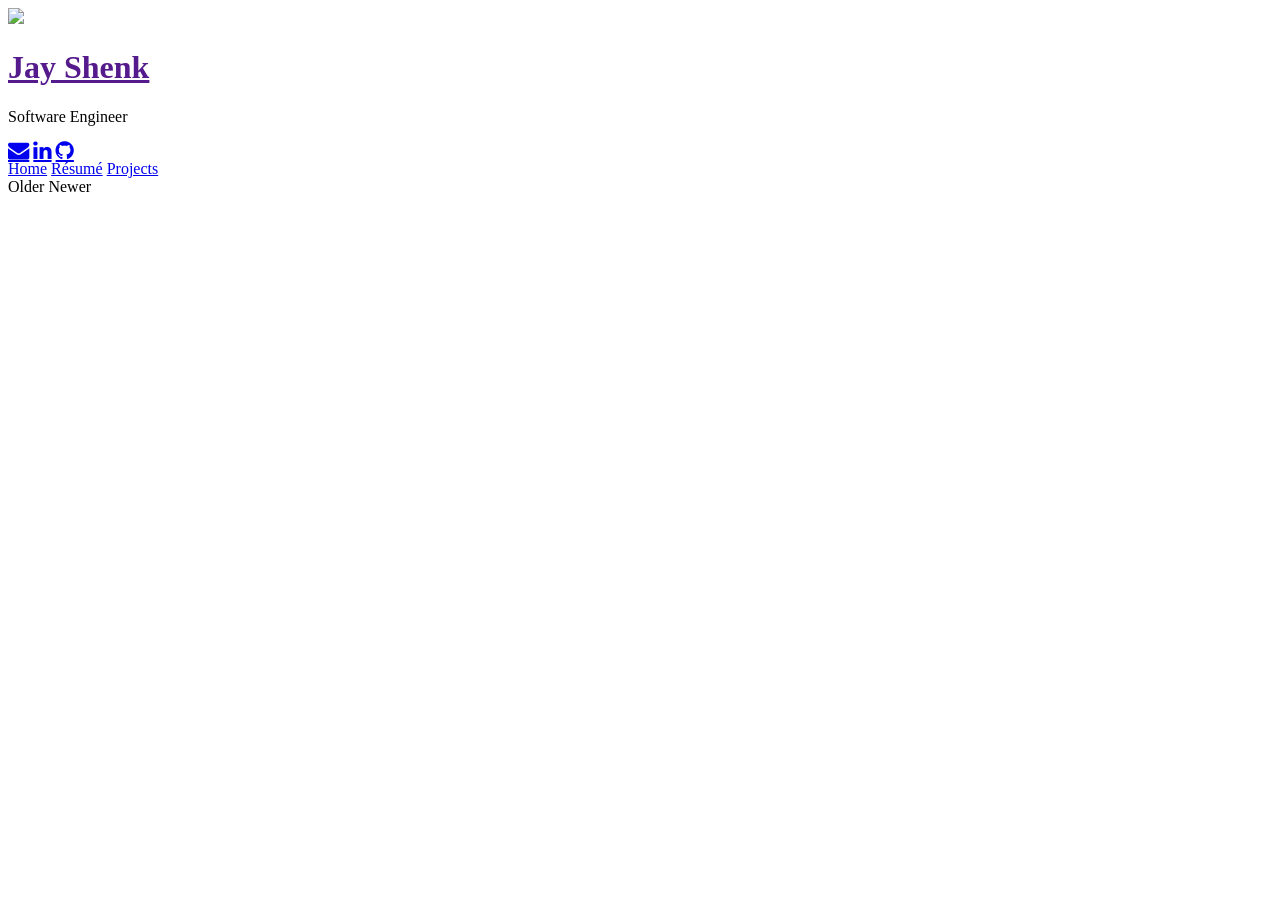
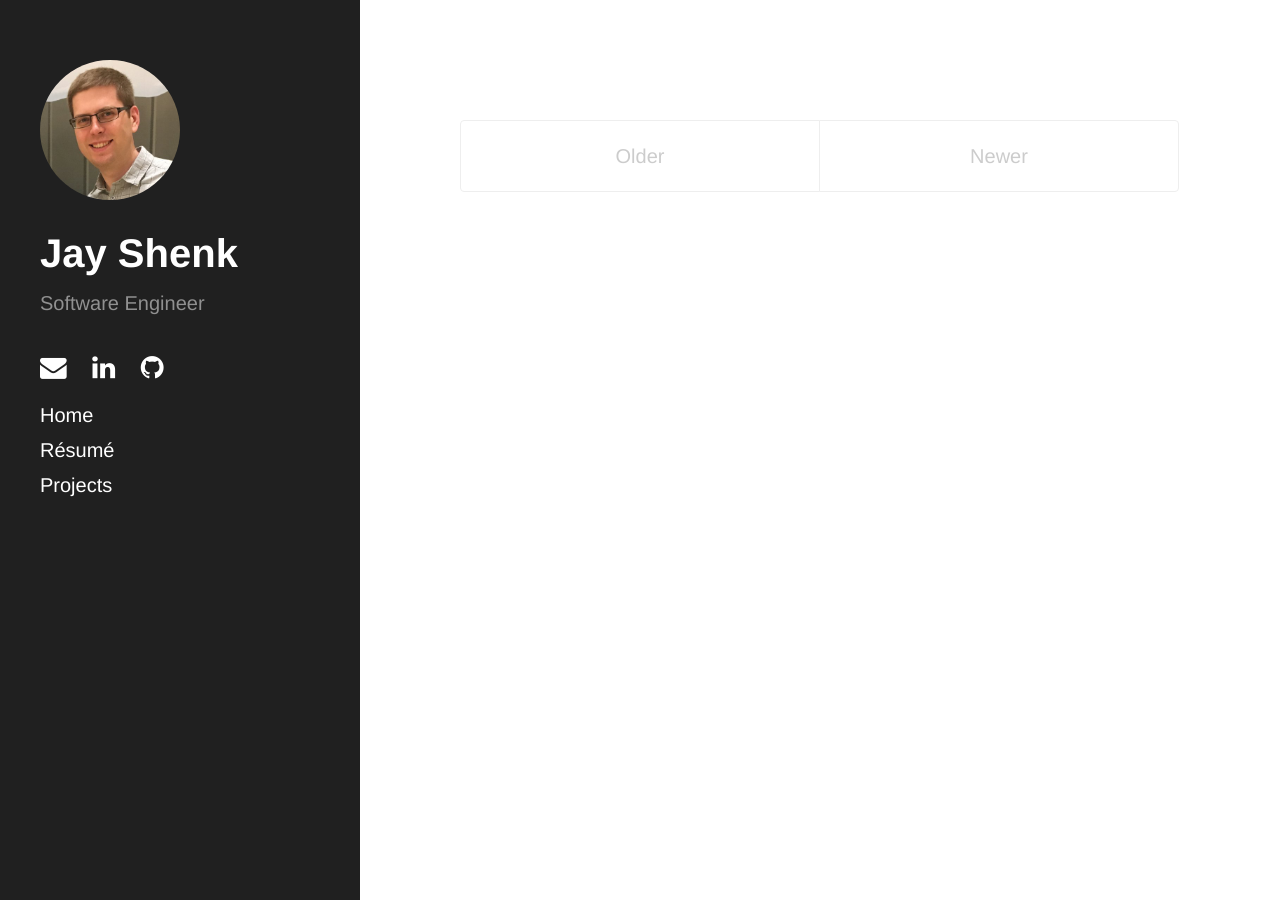
Before and after one commit to jayshenk/jayshenk.github.io, a Jekyll site: the page built from posts_example.html, in a window 1280 px wide. Built offline with Jekyll 4.4.1, drawn with Linux system fonts in a browser that asks for light colours.

Commit message:
Fix baseurl

```diff
--- a/404.html
+++ b/404.html
@@ -6,5 +6,5 @@ permalink: 404.html
 
 <div class="page">
   <h1 class="page-title">404: Page not found</h1>
-  <p class="lead">Sorry, we've misplaced that URL or it's pointing to something that doesn't exist. <a href="{{ site.baseurl }}">Head back home</a> to try finding it again.</p>
+  <p class="lead">Sorry, we've misplaced that URL or it's pointing to something that doesn't exist. <a href="/">Head back home</a> to try finding it again.</p>
 </div>
--- a/_includes/head.html
+++ b/_includes/head.html
@@ -16,14 +16,14 @@
 
   <!-- CSS -->
   <link rel="stylesheet" href="https://maxcdn.bootstrapcdn.com/font-awesome/4.7.0/css/font-awesome.min.css">
-  <link rel="stylesheet" href="{{ site.baseurl }}public/css/poole.css">
-  <link rel="stylesheet" href="{{ site.baseurl }}public/css/syntax.css">
-  <link rel="stylesheet" href="{{ site.baseurl }}public/css/hyde.css">
-  <link rel="stylesheet" href="{{ site.baseurl }}public/css/custom.css">
+  <link rel="stylesheet" href="/public/css/poole.css">
+  <link rel="stylesheet" href="/public/css/syntax.css">
+  <link rel="stylesheet" href="/public/css/hyde.css">
+  <link rel="stylesheet" href="/public/css/custom.css">
 
   <!-- Icons -->
-  <link rel="apple-touch-icon-precomposed" sizes="144x144" href="{{ site.baseurl }}public/apple-touch-icon-144-precomposed.png">
-                                 <link rel="shortcut icon" href="{{ site.baseurl }}public/favicon.ico">
+  <link rel="apple-touch-icon-precomposed" sizes="144x144" href="/public/apple-touch-icon-144-precomposed.png">
+                                 <link rel="shortcut icon" href="/public/favicon.ico">
 
   <!-- RSS -->
   <link rel="alternate" type="application/rss+xml" title="RSS" href="/atom.xml">
--- a/_includes/sidebar.html
+++ b/_includes/sidebar.html
@@ -1,11 +1,11 @@
 <div class="sidebar">
   <div class="container">
     <div class="sidebar-about">
-      <a href="{{ site.baseurl }}">
-        <img src="{{ site.baseurl }}public/images/jay3.jpg">
+      <a href="/">
+        <img src="/public/images/jay3.jpg">
       </a>
       <h1>
-        <a href="{{ site.baseurl }}">
+        <a href="/">
           {{ site.title }}
         </a>
       </h1>
@@ -34,7 +34,7 @@
       </div>
 
       <a class="sidebar-nav-item" href="/">Home</a>
-      <a class="sidebar-nav-item" href="{{ site.baseurl }}public/images/jay_shenk_resume_3-28-21.pdf" target="_blank">Résumé</a>
+      <a class="sidebar-nav-item" href="/public/images/jay_shenk_resume_3-28-21.pdf" target="_blank">Résumé</a>
       <a class="sidebar-nav-item" href="/projects">Projects</a>
     </nav>
   </div>
```
Also changed, not shown: projects.md (+2 -2 lines).
